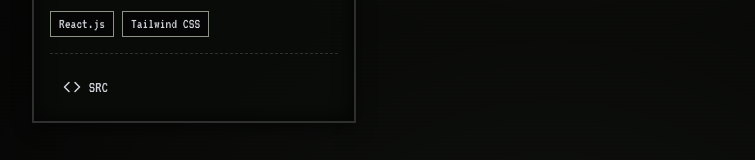
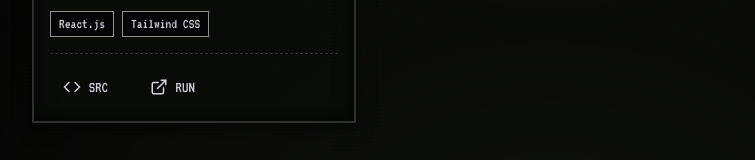
Before and after one commit to udini16/udini-portfolio, a React (Vite) app: page / in a window 1280 px wide. Shown: the part 5575-5735 px from the top of the page, without its empty margins (90-845 px from the left). Built offline with nearby package versions, Linux system fonts and the light colour scheme; no server answers.

Commit message:
docs: Update GitHub and live URLs for JobTracker and Pokedex projects

```diff
--- a/src/components/Projects.jsx
+++ b/src/components/Projects.jsx
@@ -56,7 +56,7 @@ const projects = [
     description: 'A full-stack application that scrapes job postings and uses AI to generate personalized application emails based on resume data.',
     image: 'https://images.unsplash.com/photo-1486312338219-ce68d2c6f44d?auto=format&fit=crop&q=80&w=800',
     tags: ['React.js', 'Node.js', 'MySQL', 'AI Automation'],
-    links: { github: 'https://github.com/udini16/udini-portfolio', live: '#' }
+    links: { github: 'https://github.com/udini16/JobTracker', live: '#' }
   },
   {
     id: 7,
@@ -65,7 +65,7 @@ const projects = [
     description: 'Interactive database of Pokémon utilizing external APIs for live data fetching.',
     image: 'https://images.unsplash.com/photo-1613771404784-3a5686aa2be3?auto=format&fit=crop&q=80&w=800',
     tags: ['React.js', 'Tailwind CSS'],
-    links: { github: '#', live: '#' }
+    links: { github: 'https://github.com/udini16/pokemon-explorer-POKEDEX', live: 'https://pokemon-explorer-pokedex-pi.vercel.app/' }
   }
 ];
 
```
